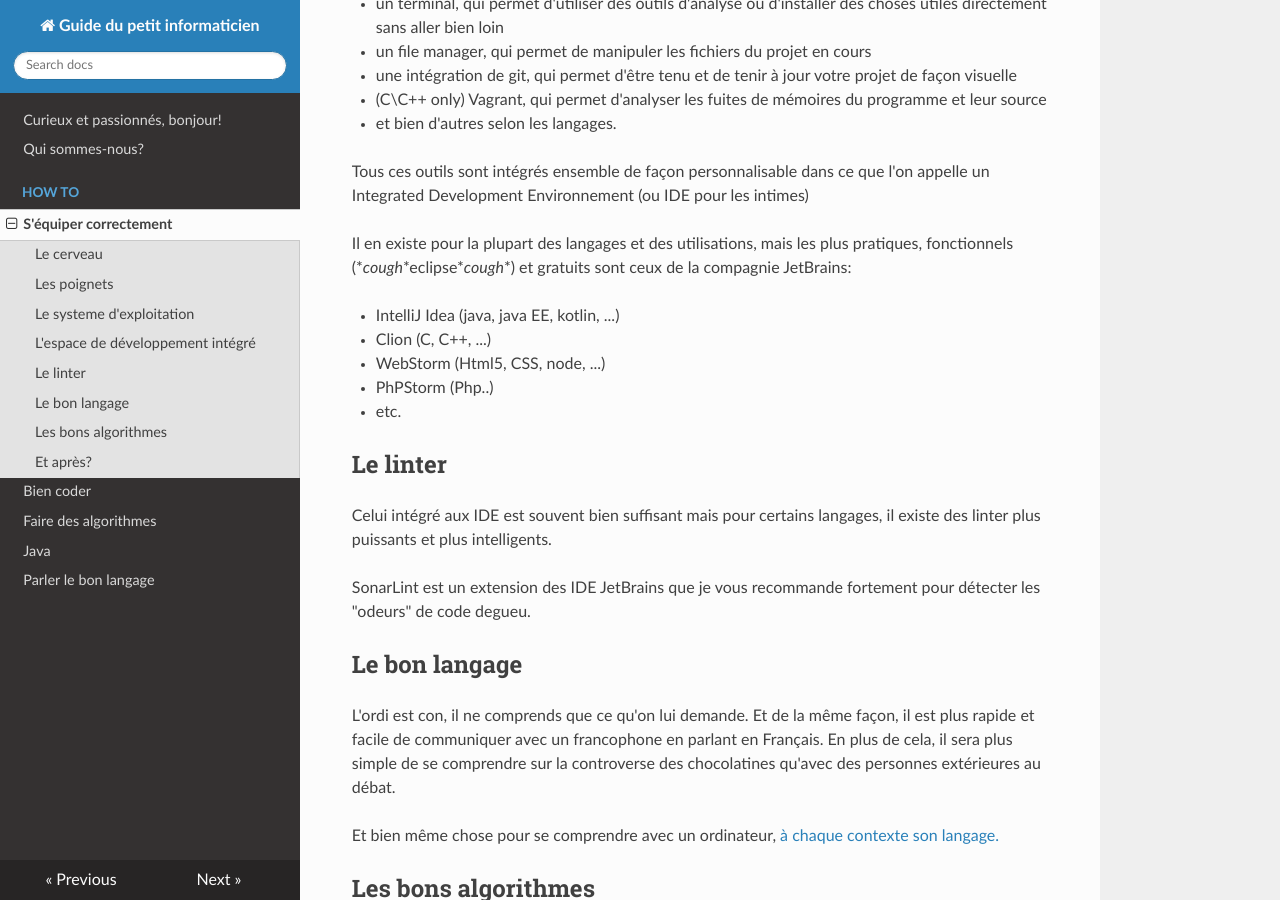
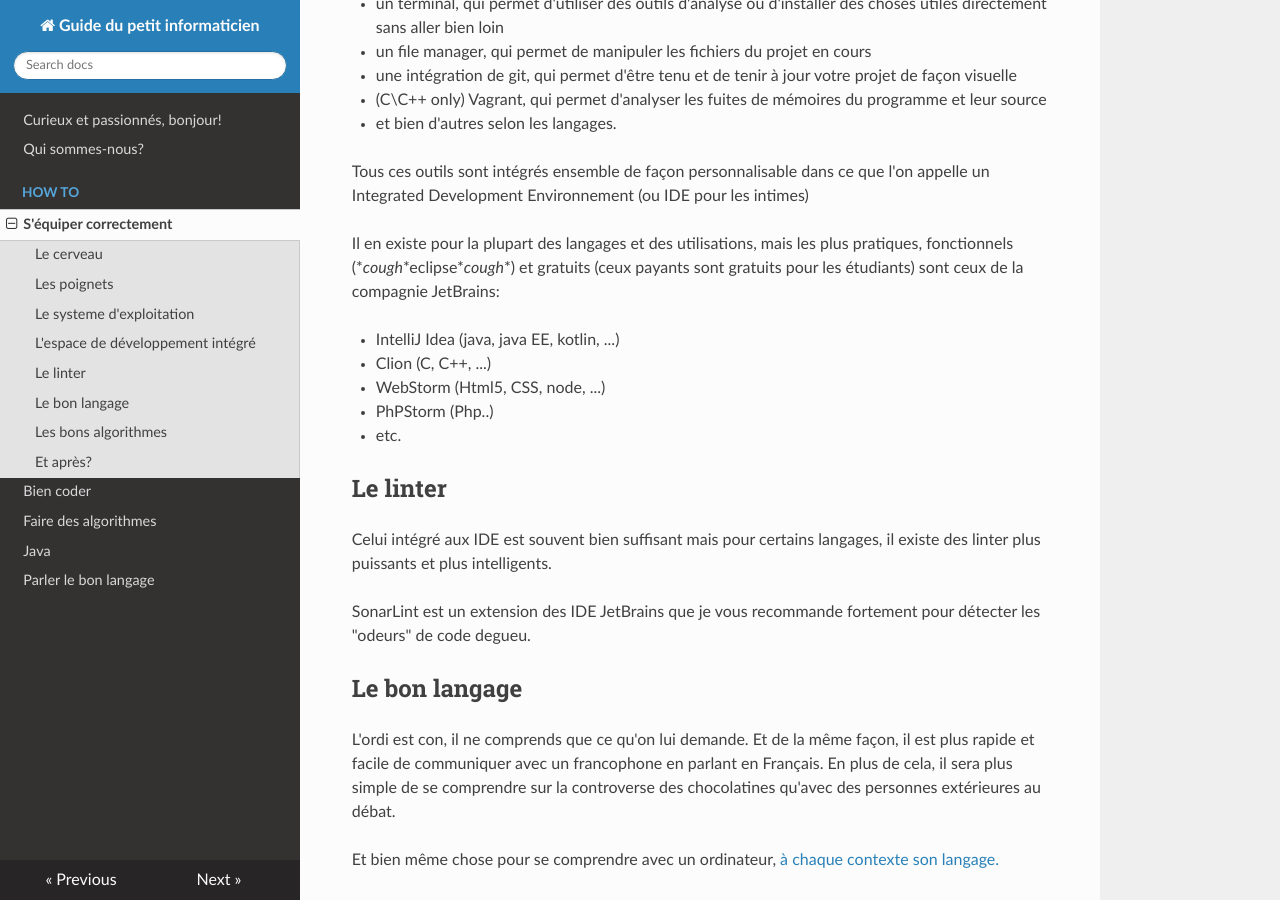
Before and after one commit to UFRCaenDiscordServer/guide-du-petit-informaticien, an MkDocs documentation site: the page built from docs/how-to/basics.md, in a window 1280 px wide and 900 px high, scrolled down 1712 px. Built offline with MkDocs 1.6.1, drawn with Linux system fonts in a browser that asks for light colours; nearby versions of some CDN libraries.

Commit message:
Added Root

```diff
--- a/docs/how-to/basics.md
+++ b/docs/how-to/basics.md
@@ -57,7 +57,7 @@ Bien qu'il soit possible de coder tous ses projets sur wordpad ou sublime text,
 
 Tous ces outils sont intégrés ensemble de façon personnalisable dans ce que l'on appelle un Integrated Development Environnement (ou IDE pour les intimes)
 
-Il en existe pour la plupart des langages et des utilisations, mais les plus pratiques, fonctionnels (\**cough*\*eclipse\**cough*\*) et gratuits sont ceux de la compagnie JetBrains:
+Il en existe pour la plupart des langages et des utilisations, mais les plus pratiques, fonctionnels (\**cough*\*eclipse\**cough*\*) et gratuits (ceux payants sont gratuits pour les étudiants) sont ceux de la compagnie JetBrains:
 
 - IntelliJ Idea (java, java EE, kotlin, ...)
 - Clion (C, C++, ...)
```
